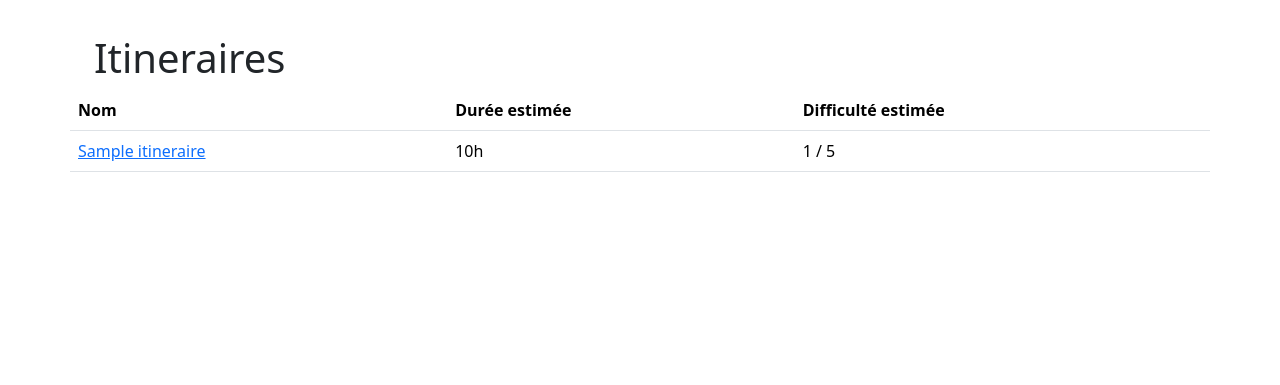
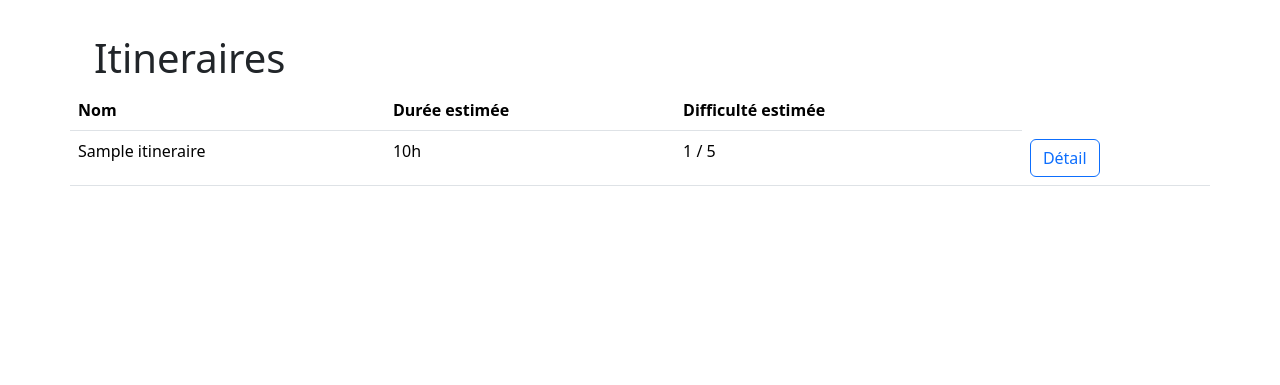
Before and after one commit to julienB43/topoguide-julien-berndt, a Django app: page / in a window 1280 px wide. Shown: the part 62-447 px from the top of the page. Run offline with Django 4.2, Linux system fonts and the light colour scheme; tables that the repository leaves empty hold one stand-in row (values such as "Sample post"); some libraries are stand-ins or nearby versions.

Commit message:
Add a detail button insteaed of link

```diff
--- a/topoguide/itineraires/templates/itineraires/itineraires.html
+++ b/topoguide/itineraires/templates/itineraires/itineraires.html
@@ -21,9 +21,10 @@
             <tbody>
             {% for itineraire in itineraires %}
                 <tr>
-                    <td><a href="{% url 'itineraires:sortie' itineraire.id %}">{{ itineraire.title }}</a></td>
+                    <td>{{ itineraire.title }}</td>
                     <td>{{ itineraire.duration }}h</td>
                     <td>{{ itineraire.difficulty }} / 5</td>
+                    <td><a href="{% url 'itineraires:sorties' itineraire.id %}" class="btn btn-outline-primary">Détail</a></td>
                 </tr>
             {% endfor %}
             </tbody>
```
